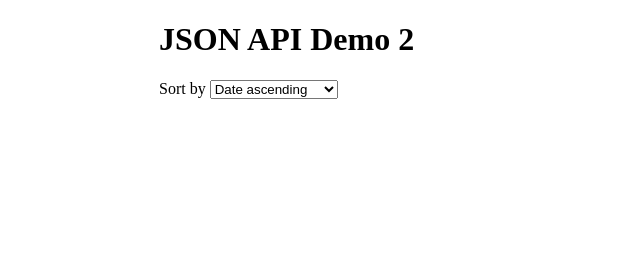
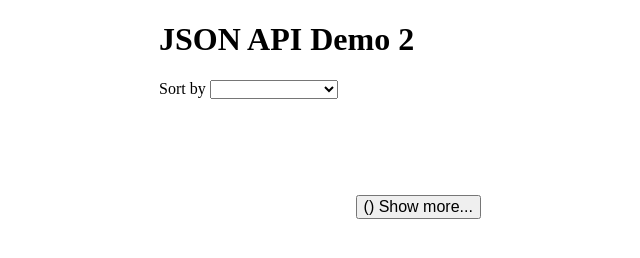
Before and after one commit to alkacon/mercury-json, a React app in the folder demo2/: page / in a window 1280 px wide. Shown: the whole page, without its empty margins (160-800 px from the left). Built offline with nearby package versions, Linux system fonts and the light colour scheme; no server answers.

Commit message:
Demo 2: added show more button for demonstration of list pagination.

```diff
--- a/demo2/src/index.css
+++ b/demo2/src/index.css
@@ -29,6 +29,12 @@ html, body {
 	right: 35%;
 }
 
+.demo2-list-show-more {
+	margin-top: 4em;
+	margin-bottom: 500px;
+	text-align: center;
+}
+
 .demo2-select-sort {
 	padding-bottom: 2em;
 }
--- a/demo2/src/index.js
+++ b/demo2/src/index.js
@@ -19,6 +19,7 @@ class Demo2List extends React.Component {
   constructor(props) {
     super(props);
     this.handleClickContent = this.handleClickContent.bind(this);
+    this.handleShowMore = this.handleShowMore.bind(this);
     this.demo2 = props.demo2;
   }
 
@@ -28,6 +29,10 @@ class Demo2List extends React.Component {
 
   handleClickContent(content) {
     console.log('handleClickContent');
+  }
+
+  handleShowMore(event) {
+    this.demo2.loadListMore();
   }
 
   render() {
@@ -143,12 +148,27 @@ class Demo2List extends React.Component {
         </div>
       )
     }) : null;
+    let pageInfo = '';
+    let moreResults = true;
+    if (list.listInfo) {
+      let rows = this.demo2.state.rows > list.listInfo.numFound ?
+          list.listInfo.numFound : this.demo2.state.rows;
+      pageInfo += rows + '/' + list.listInfo.numFound;
+      moreResults = this.demo2.state.rows < list.listInfo.numFound;
+    }
     return (
       <div class="demo2-list">
         <h3>{list.Title}</h3>
         <Demo2SelectSort demo2={this.demo2}/>
         <div class="demo2-list-items">
         {itemList}
+        </div>
+        <div class="demo2-list-show-more">
+          <button class="demo2-list-show-more-button"
+                  onClick={this.handleShowMore}
+                  disabled={!moreResults}>
+            <big>({pageInfo}) Show more...</big>
+          </button>
         </div>
       </div>
     );
@@ -186,6 +206,7 @@ class Demo2SelectSort extends React.Component {
         <select id="demo2SelectSort"
                 value={this.demo2.state.sort}
                 onChange={this.handleChange}>
+          <option value=""></option>
           <option value="DATE_ASC">Date ascending</option>
           <option value="DATE_DESC">Date descending</option>
           <option value="TITLE_ASC">Title ascending</option>
@@ -207,7 +228,8 @@ class Demo2 extends React.Component {
     this.state = {
       content: null,
       list: {},
-      sort: ''
+      sort: '',
+      rows: 5
     };
   }
 
@@ -219,30 +241,42 @@ class Demo2 extends React.Component {
       .then((content) => {
         self.setState({
           content: content,
-          list: self.state.list
+          list: self.state.list,
+          sort: self.state.sort,
+          rows: self.state.rows
         })
       });
   }
 
-  loadList(sort) {
+  loadList(sort, rows) {
     const self = this;
     let listConfigUrl = this.ENDPOINT +
         '/sites/default/mercury-demo/.content/list-m/list_00018.xml' +
         '?content&locale=en&wrapper=true'
     if (sort) {
-      listConfigUrl = listConfigUrl + '&sort=' + sort;
+      listConfigUrl += '&sort=' + sort;
     } else {
       sort = '';
     }
+    if (!rows) {
+      rows = 5;
+    }
+    listConfigUrl += '&rows=' + rows;
     fetch(listConfigUrl)
       .then(response => response.json())
       .then((list) => {
         self.setState({
           content: null,
           list: list,
-          sort: sort
+          sort: sort,
+          rows: rows
         })
       });
+  }
+
+  loadListMore() {
+    const rows = this.state.rows + 5;
+    this.loadList(this.state.sort, rows);
   }
 
   render() {
```
